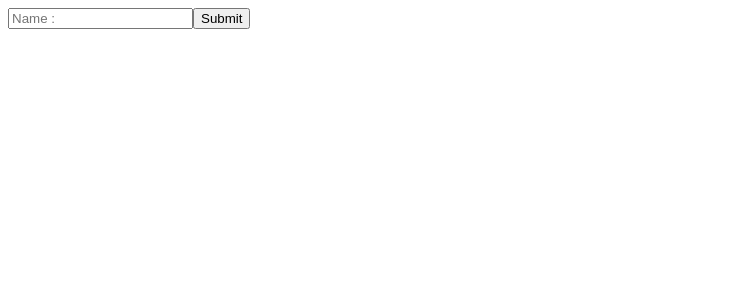
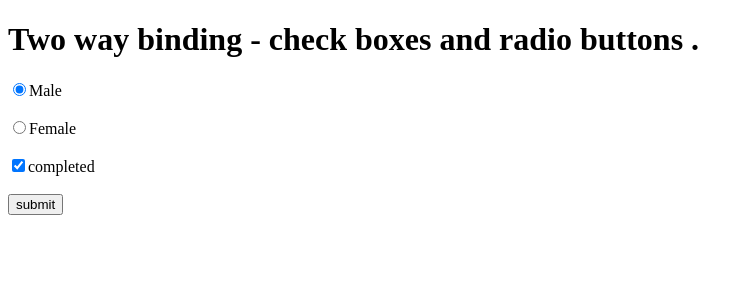
Before and after one commit to Themiddleclassmonk/React, a React (Vite) app in the folder React_part_2/: page / in a window 1280 px wide. Shown: the top 300 px of the page, without its empty margins (0-753 px from the left). Built offline with nearby package versions, Linux system fonts and the light colour scheme.

Commit message:
two way binding -checkboxes and radio button

```diff
--- a/React_part_2/src/App.jsx
+++ b/React_part_2/src/App.jsx
@@ -1,33 +1,53 @@
-// Two way binding in forms
+// Two way binding in forms - check boxes and radio
 
 import React from 'react'
-import { useState } from 'react'
-
-
+import { useState } from 'react';
 
 const App = () => {
-
-  const [Name, setName] = useState("");
-
-  console.log(Name)
 
   const PreventReload = (e) =>{
     e.preventDefault();
   }
 
-
+  const [completed, setcompleted] = useState(true);
+  const [Gender, setGender] = useState("Male")
   return (
     <>
+      <h1>Two way binding - check boxes and radio buttons .</h1>
       <form onSubmit={PreventReload}>
         <input
+          value="Male"
           onChange={(e) => {
-    setName(e.target.value)
-  }}
-          type="text"
-          placeholder="Name :"
-          value={Name}
+            setGender(e.target.value);
+          }}
+          type="radio"
+          checked ={Gender == "Male" && true}
         />
-        <button> Submit </button>
+        Male
+        <br />
+        <br />
+        <input
+          value="Female"
+          onChange={(e) => {
+            setGender(e.target.value);
+          }}
+          type="radio"
+          checked = {Gender == "Female" && true}
+        />
+        Female
+        <br />
+        <br />
+        <input
+          checked = {completed}
+          onChange={(e) => {
+            setcompleted(e.target.checked);
+          }}
+          type="checkbox"
+        />
+        completed
+        <br />
+        <br />
+        <button> submit </button>
       </form>
     </>
   );
```
